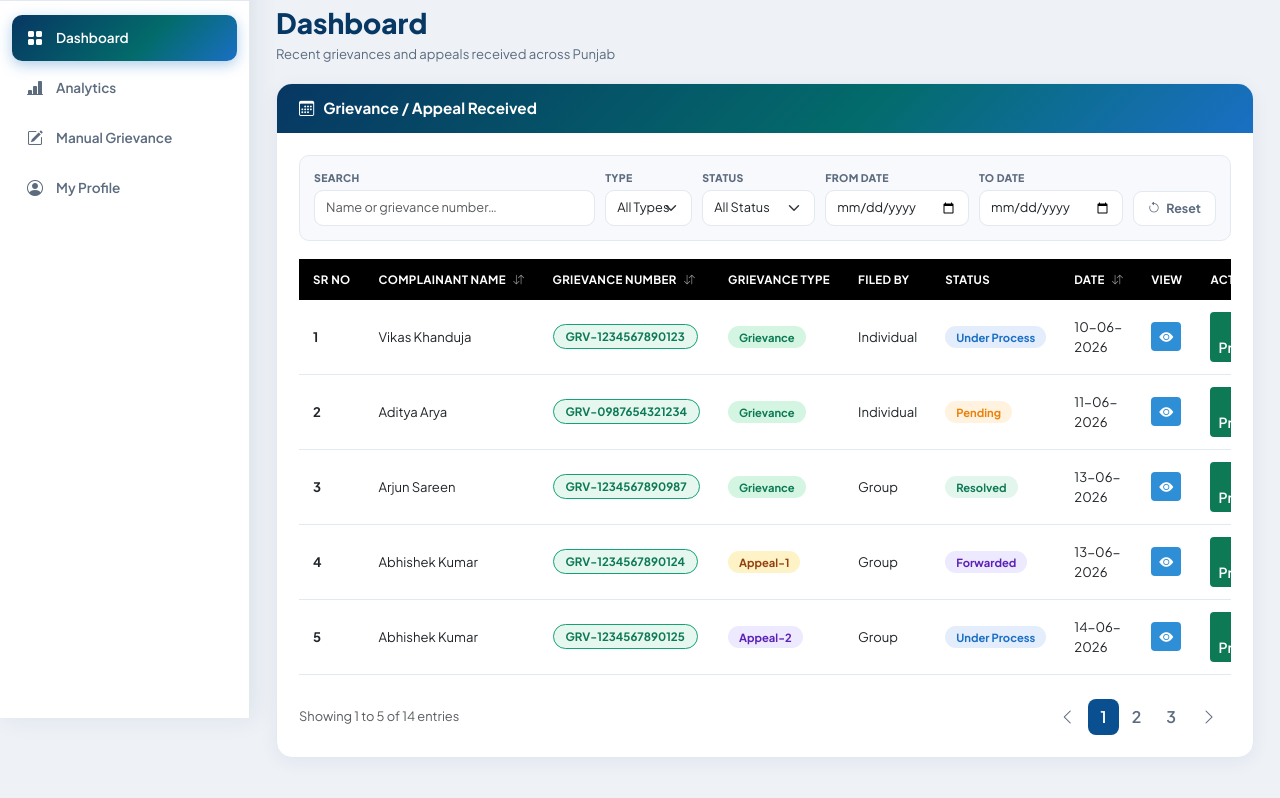
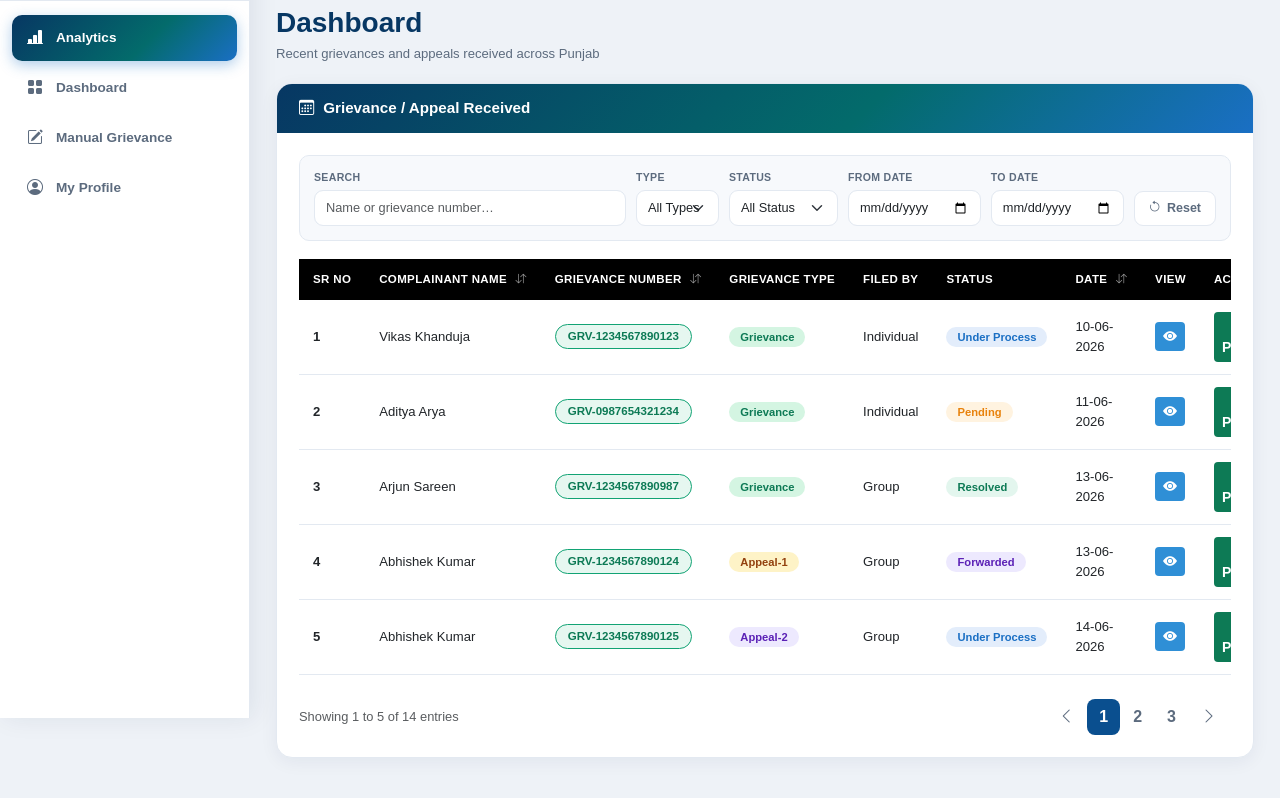
Before and after one commit to vikaskhanduja/PPCB-Grievence-Portal, a plain HTML site: page dashboard.html in a window 1280 px wide. Shown: the part 82-880 px from the top of the page. Drawn offline with nearby package versions, Linux system fonts and the light colour scheme.

Commit message:
changes dashbaord
Dashboard changes

```diff
--- a/dashboard.html
+++ b/dashboard.html
@@ -68,7 +68,7 @@
         margin: 0;
         background: var(--bg);
         color: var(--txt);
-        font-family: "Plus Jakarta Sans", sans-serif;
+        font-family: "Montserrat", sans-serif;
         font-size: 0.92rem;
         -webkit-font-smoothing: antialiased;
       }
@@ -1032,14 +1032,14 @@
       <div class="sidebar-content">
         <ul class="nav flex-column">
           <li class="nav-item">
-            <a class="nav-link active" onclick="switchPage('dashboard', this)"
-              ><i class="bi bi-grid-fill"></i><span>Dashboard</span></a
+            <a class="nav-link active" onclick="switchPage('analytics', this)"
+              ><i class="bi bi-bar-chart-line-fill"></i
+              ><span>Analytics</span></a
             >
           </li>
           <li class="nav-item">
-            <a class="nav-link" onclick="switchPage('analytics', this)"
-              ><i class="bi bi-bar-chart-line-fill"></i
-              ><span>Analytics</span></a
+            <a class="nav-link" onclick="switchPage('dashboard', this)"
+              ><i class="bi bi-grid-fill"></i><span>Dashboard</span></a
             >
           </li>
           <li class="nav-item">
```
